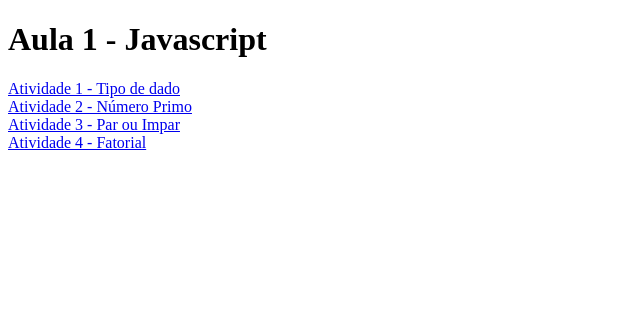
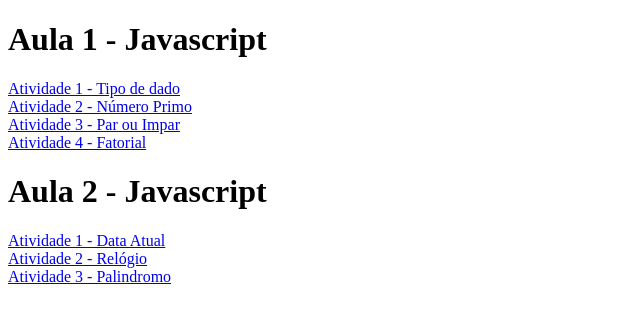
Before and after one commit to Lennohenrique/Laboratorio_Eng_Software, a plain HTML site: page index.html in a window 1280 px wide. Shown: the whole page, without its empty margins (0-640 px from the left). Drawn offline with Linux system fonts and the light colour scheme.

Commit message:
Update index.html

```diff
--- a/index.html
+++ b/index.html
@@ -13,5 +13,9 @@
     <a href="JS_aula1/Atividade_3.html">Atividade 3 - Par ou Impar</a><br>
     <a href="JS_aula1/Atividade_4.html">Atividade 4 - Fatorial</a><br>
 
+    <h1>Aula 2 - Javascript</h1>
+    <a href="JS_aula2/Atividade_1.html">Atividade 1 - Data Atual</a><br>
+    <a href="JS_aula2/Atividade_2.html">Atividade 2 - Relógio</a><br>
+    <a href="JS_aula3/Atividade_3.html">Atividade 3 - Palindromo</a><br>
 </body>
 </html>
```
